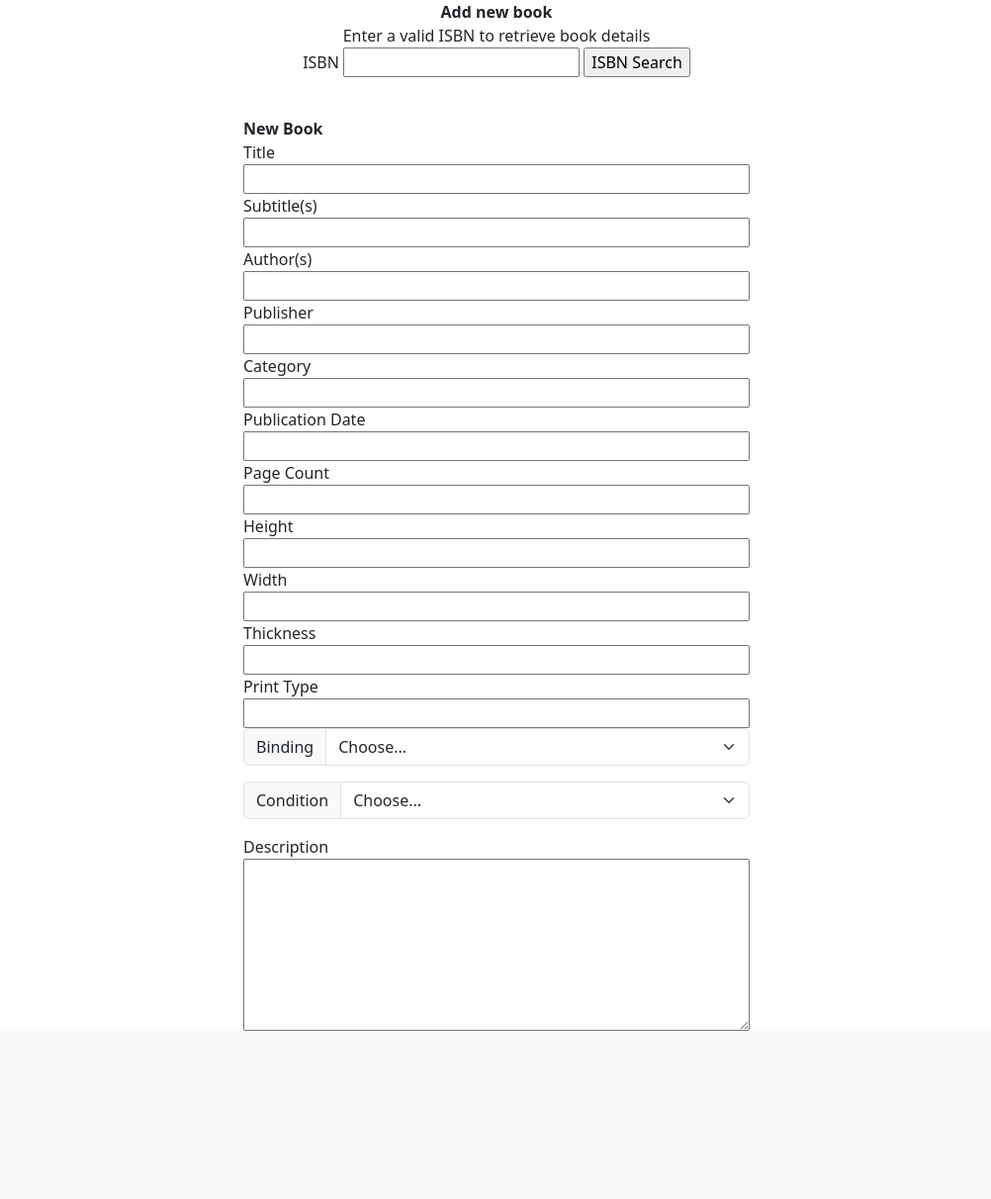
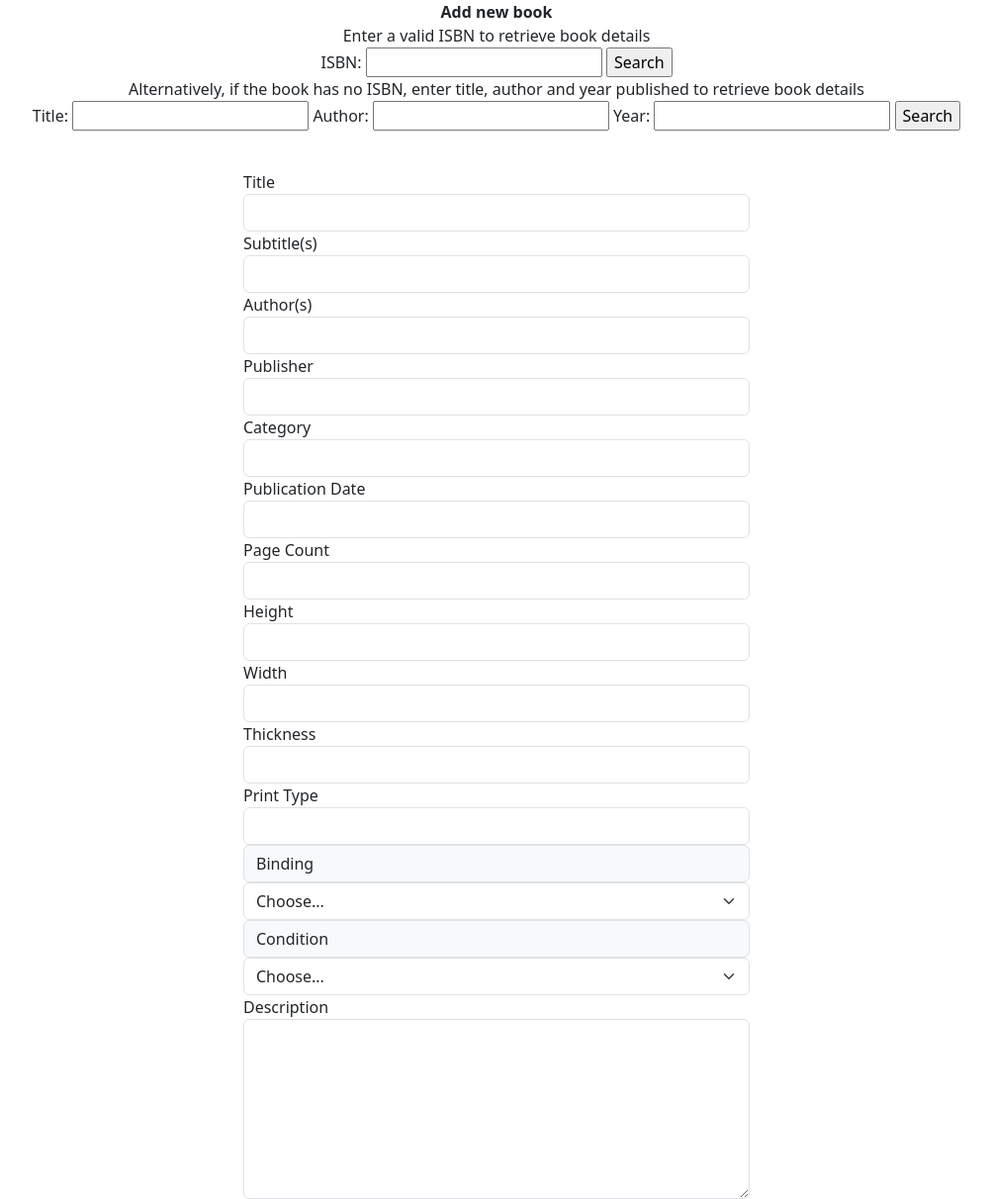
Before and after one commit to Strasseneck/HomelessBooks, a Django app: page /add_book in a window 1280 px wide. Shown: the part 56-1268 px from the top of the page at 99% size, without its empty margins (138-1140 px from the left). Before the commit the page ends 1098 px from the top, so only its background shows below. Run offline with Django 4.2, Linux system fonts and the light colour scheme.

Commit message:
Add search by title, author and year

```diff
--- a/homelessbooks/books/static/books/script.js
+++ b/homelessbooks/books/static/books/script.js
@@ -26,7 +26,7 @@ document.addEventListener('DOMContentLoaded', function () {
     getApiKey();
 })
 
-// Get button click
+// ISBN search button
 $('#isbn-submit').on('click', function () {
     console.log('ISBN search clicked');
     // Define isbn variable
@@ -36,13 +36,28 @@ $('#isbn-submit').on('click', function () {
     console.log(isbn)
     if(isbn !== '') {
         // Call get book id function
-        getBookId(isbn);
+        getBookIdIsbn(isbn);
     }
     else {
         console.log('no ISBN input');
         return;
     }
 
+})
+
+// Title author search button
+$('#title-author-submit').on('click', function () {
+    console.log('title author search clicked');
+    // define title and author
+    let title = $('#title-search').val();
+    let author = $('#author-search').val();
+    if(title !== "" && author !== "") {
+        getBookIdTitleAuthor(title, author);
+    }
+    else {
+        console.log('Title or author missing');
+        return;
+    }
 })
 
 // Get google volume id via ISBN
@@ -69,8 +84,57 @@ async function getBookDataIsbn(isbn) {
         }
 }
 
-// Get bookId function
-async function getBookId(isbn) {
+// Get book data title and author
+async function getBookDataTitleAuthor(title, author) {
+    console.log('Title author search function called');
+    console.log(`Title: ${title}`);
+    console.log(`Author: ${author}`);
+    try {
+        // Request book data using isbn
+        const response = await fetch(`https://www.googleapis.com/books/v1/volumes?q=${title}+inauthor:${author}&key=${googleApiKey}`);
+
+        if(!response.ok) {
+            throw new Error(`HTTP error! Status ${response.status}`)
+        }
+
+        // If response is okay store result and return
+        const result = await response.json();
+        return result;
+        }
+        catch(error) {
+            // Catch errors
+            console.error('Error getting book data:', error);
+            return null;
+        }
+}
+
+// Get google volume id via title and author
+async function getBookIdTitleAuthor(title, author) {
+    let bookId;
+    // Call async function to get data
+    const result = await getBookDataTitleAuthor(title, author);
+
+    if(result !== null && result.items[0].id !== undefined) {
+        // Get year
+        let year = $('#published-search').val();
+        let results = result.items;
+        console.log(results);
+        // Loop through results to find published in year
+        for(let i = 0; i < results.length; i++) {
+            if(results[i].volumeInfo.publishedDate.includes(year)) {
+                bookId = results[i].id;
+                getBookData(bookId);
+            };
+        }
+    }
+    else {
+        console.log('Search returned no bookId')
+    }
+
+}
+
+// Get bookId with ISBN function
+async function getBookIdIsbn(isbn) {
     let bookId;
     // Call async function to get data
     const result = await getBookDataIsbn(isbn);
@@ -89,6 +153,7 @@ async function getBookId(isbn) {
 // Get book data with bookId function
 function getBookData(bookId) {
     console.log('get book data with bookid function')
+    console.log(bookId);
     let bookData;
 
     // Get book volume resource using book id
--- a/homelessbooks/books/templates/books/addbook.html
+++ b/homelessbooks/books/templates/books/addbook.html
@@ -4,45 +4,55 @@
 {% block body %}
 
 <div class="fullscreen">
-
+<!--header-->
     <div class="page-header">
         <strong>Add new book</strong>
     </div>
-
-
-    <labe for="search-form">Enter a valid ISBN to retrieve book details</labe>
-    <div class="search-form">
-        <label for="isbn-search">ISBN</label>
+    <!--isbn search form-->
+    <label for="isbn-search-form">Enter a valid ISBN to retrieve book details</label>
+    <div class="isbn-search-form">
+        <label for="isbn-search">ISBN:</label>
         <input type="text" id="isbn-search" name="isbn-search" max-length="15">
-        <input type="submit" id="isbn-submit" value="ISBN Search" name="isbn-submit">
+        <input type="submit" id="isbn-submit" value="Search" name="isbn-submit">
     </div>
-
-
+    <!--author title search form-->
+    <label for="title-author-search-form">Alternatively, if the book has no ISBN,  enter title, author and year published to retrieve book details</label>
+    <div class="title-author-search-form">
+        <label for="title-search">Title:</label>
+        <input type="text" id="title-search" name="title-search">
+        <label for="title-search">Author:</label>
+        <input type="text" id="author-search" name="author-search">
+        <label for="published-search">Year:</label>
+        <input type="text" id="published-search" name="published-search">
+        <input type="submit" id="title-author-submit" value="Search" name="title-author-submit">
+    </div>
+    <!--new book form-->
     <form class="new-book-form">
-        <label for="new-book-form"><strong>New Book</strong></label>
+      <div>
         <label for="book-title">Title</label>
-        <input type="text" id="book-title" name="book-title">
+        <input type="text" class="form-control" id="book-title" name="book-title">
         <label for="book-subtitles">Subtitle(s)</label>
-        <input type="text" id="book-subtitles" name="book-subtitles">
+        <input type="text" class="form-control" id="book-subtitles" name="book-subtitles">
         <label for="book-authors">Author(s)</label>
-        <input type="text" id="book-authors" name="book-authors">
+        <input type="text" class="form-control" id="book-authors" name="book-authors">
         <label for="book-publisher">Publisher</label>
-        <input type="text" id="book-publisher" name="book-publisher">
+        <input type="text" class="form-control" id="book-publisher" name="book-publisher">
         <label for="book-category">Category</label>
-        <input type="text" id="book-category" name="book-category">
+        <input type="text" class="form-control" id="book-category" name="book-category">
         <label for="book-publication-date">Publication Date</label>
-        <input type="text" id="book-publication-date" name="book-publication-date">
+        <input type="text" class="form-control" id="book-publication-date" name="book-publication-date">
         <label for="book-page-count">Page Count</label>
-        <input type="textfield" id="book-page-count" name="book-page-count">
+        <input type="text" class="form-control" id="book-page-count" name="book-page-count">
         <label for="book-height">Height</label>
-        <input type="text" id="book-height" name="book-height">
+        <input type="text" class="form-control" id="book-height" name="book-height">
         <label for="book-width">Width</label>
-        <input type="text" id="book-width" name="book-width">
+        <input type="text" class="form-control" id="book-width" name="book-width">
         <label for="book-thickness">Thickness</label>
-        <input type="text" id="book-thickness" name="book-thickness">
+        <input type="text" class="form-control" id="book-thickness" name="book-thickness">
         <label for="book-print-type">Print Type</label>
-        <input type="text" id="book-print-type" name="book-print-type">
-        <div class="input-group mb-3">
+        <input type="text" class="form-control" id="book-print-type" name="book-print-type">
+      </div>
+      <div>
         <label class="input-group-text" for="book-binding-dropdown">Binding</label>
         <select class="form-select" id="book-binding-dropdown">
           <option selected>Choose...</option>
@@ -50,7 +60,7 @@
           <option value="paperback">Paperback</option>
         </select>
       </div>
-          <div class="input-group mb-3">
+      <div>
         <label class="input-group-text" for="book-condition">Condition</label>
         <select class="form-select" id="book-condition">
           <option selected>Choose...</option>
@@ -62,8 +72,10 @@
           <option value="poor">Poor</option>
         </select>
       </div>
+      <div>
         <label for="book-description">Description</label>
-        <textarea id="book-description" name="book-description" cols="50" rows="7"></textarea>
+        <textarea class="form-control" id="book-description" name="book-description" cols="50" rows="7"></textarea>
+      </div>
     </form>
 </div>
 {% endblock %}
```
Lines whose indentation alone changed are shown as unchanged.
